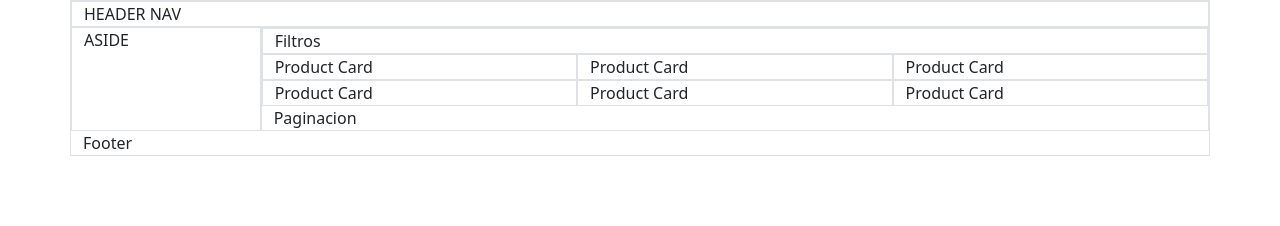
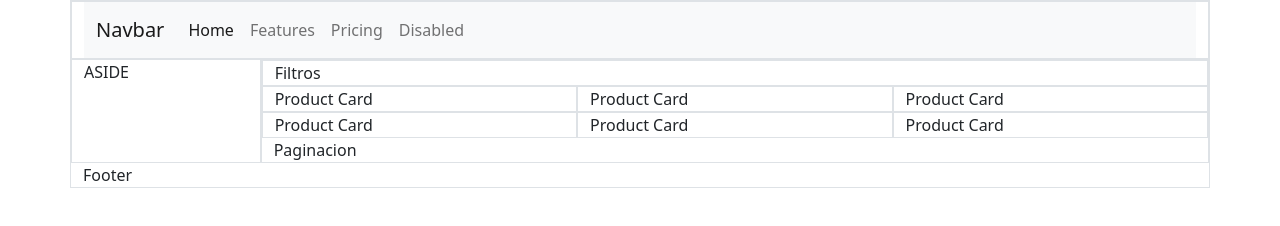
Before and after one commit to TeoLunas/desafio-bsale-frontend, a plain HTML site: page index.html in a window 1280 px wide. Drawn offline with nearby package versions, Linux system fonts and the light colour scheme.

Commit message:
navbar agregada

```diff
--- a/index.html
+++ b/index.html
@@ -17,7 +17,37 @@
 
     <div class="container">
         <main class="row border">
-            <header class="col-12 border">HEADER NAV</header>
+            <!-- Contenedor de barra de navegacion -->
+            <header class="col-12 border">
+                <nav class="navbar navbar-expand-lg bg-light">
+                    <div class="container-fluid">
+                        <a class="navbar-brand" href="#">Navbar</a>
+                        <button class="navbar-toggler" type="button" data-bs-toggle="collapse"
+                            data-bs-target="#navbarNav" aria-controls="navbarNav" aria-expanded="false"
+                            aria-label="Toggle navigation">
+                            <span class="navbar-toggler-icon"></span>
+                        </button>
+                        <div class="collapse navbar-collapse" id="navbarNav">
+                            <ul class="navbar-nav">
+                                <li class="nav-item">
+                                    <a class="nav-link active" aria-current="page" href="#">Home</a>
+                                </li>
+                                <li class="nav-item">
+                                    <a class="nav-link" href="#">Features</a>
+                                </li>
+                                <li class="nav-item">
+                                    <a class="nav-link" href="#">Pricing</a>
+                                </li>
+                                <li class="nav-item">
+                                    <a class="nav-link" href="#">Disabled</a>
+                                </li>
+                            </ul>
+                        </div>
+                    </div>
+                </nav>
+
+            </header>
+            <!-- Contenedor de barra lateral y cards de productos -->
             <section class="col-12">
                 <div class="row">
                     <aside class="col-2 border">ASIDE</aside>
@@ -39,6 +69,7 @@
                     </section>
                 </div>
             </section>
+            <!-- Contenedor de footer -->
             <footer class="col-12">Footer</footer>
         </main>
     </div>
```
